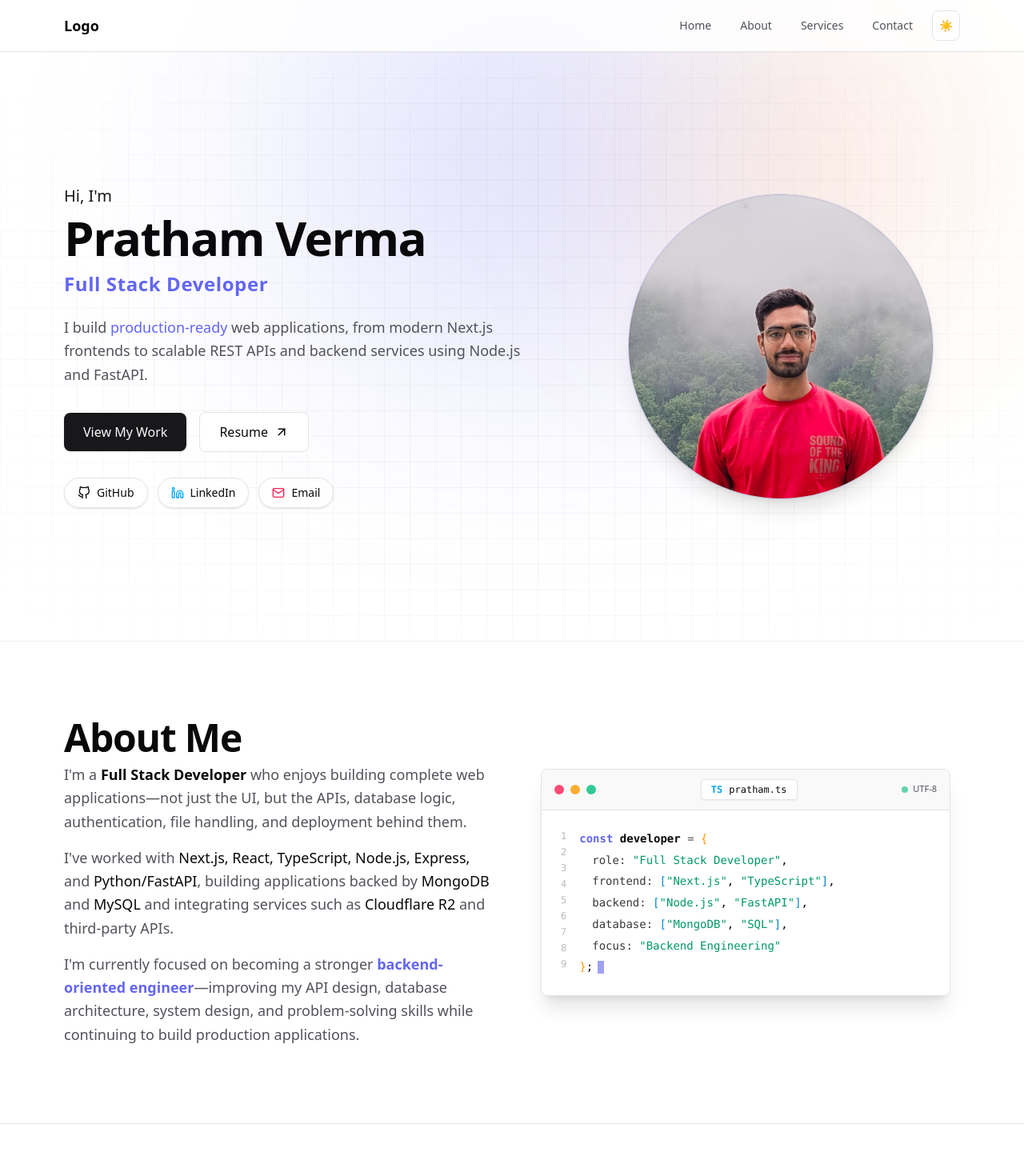
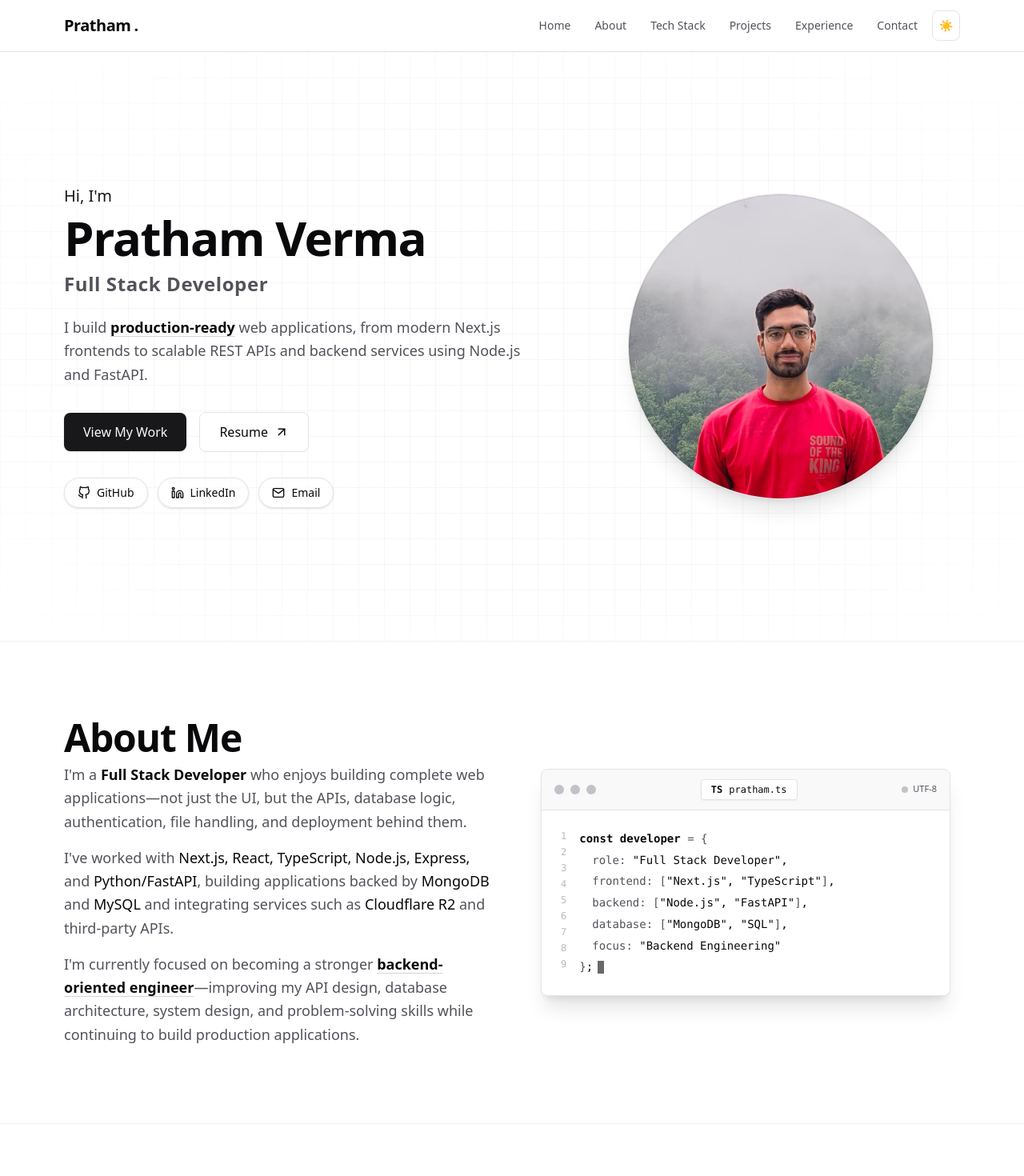
Before and after one commit to prathamverma77/personal-portfolio, a Next.js app: page / in a window 1280 px wide. Shown: the top 1470 px of the page at 80% size. Built offline with nearby package versions, Linux system fonts and the light colour scheme.

Commit message:
subtle changes

```diff
--- a/src/app/globals.css
+++ b/src/app/globals.css
@@ -1,16 +1,17 @@
 @import "tailwindcss";
 
+html {
+  scroll-behavior: smooth;
+}
 
-
-
-/* ok so the color theme will be am using is only black and white and some gray too lets just make the variables for that  */
+/* Minimalist Monochrome Theme Variables (Black + White + Gray) */
 
 :root {
   --background: #ffffff;
   --foreground: #09090b;
   --muted: #f4f4f5;
   --muted-foreground: #52525b;
-  --brand-accent: #6366f1;
+  --brand-accent: #18181b;
   --popover: #ffffff;
   --popover-foreground: #09090b;
   --card: #ffffff;
@@ -38,8 +39,8 @@
   --background: #09090b;
   --foreground: #fafafa;
   --muted: #27272a;
-  --muted-foreground: #d4d4d8;
-  --brand-accent: #818cf8;
+  --muted-foreground: #a1a1aa;
+  --brand-accent: #ffffff;
   --popover: #09090b;
   --popover-foreground: #fafafa;
   --card: #18181b;
@@ -84,57 +85,3 @@ body {
   background-color: var(--background);
   color: var(--foreground);
 }
-
-/* Fixed Ambient Background Glow (ChaiCode Inspired) */
-.ambient-glow-fixed {
-  position: fixed;
-  top: -180px;
-  left: 50%;
-  transform: translateX(-50%);
-  width: 1200px;
-  height: 750px;
-  pointer-events: none;
-  z-index: 0;
-  border-radius: 9999px;
-  filter: blur(100px);
-  background: radial-gradient(
-    circle at center,
-    rgba(99, 102, 241, 0.22) 0%,
-    rgba(99, 102, 241, 0.06) 45%,
-    transparent 70%
-  );
-}
-
-.dark .ambient-glow-fixed {
-  background: radial-gradient(
-    circle at center,
-    rgba(129, 140, 248, 0.35) 0%,
-    rgba(99, 102, 241, 0.12) 45%,
-    transparent 70%
-  );
-}
-
-.ambient-glow-warm {
-  position: fixed;
-  top: -120px;
-  right: -100px;
-  width: 750px;
-  height: 650px;
-  pointer-events: none;
-  z-index: 0;
-  border-radius: 9999px;
-  filter: blur(100px);
-  background: radial-gradient(
-    circle at center,
-    rgba(249, 115, 22, 0.15) 0%,
-    transparent 65%
-  );
-}
-
-.dark .ambient-glow-warm {
-  background: radial-gradient(
-    circle at center,
-    rgba(249, 115, 22, 0.22) 0%,
-    transparent 65%
-  );
-}
--- a/src/app/layout.tsx
+++ b/src/app/layout.tsx
@@ -29,11 +29,7 @@ export default function RootLayout({
       lang="en"
       className={`${geistSans.variable} ${geistMono.variable} h-full antialiased`}
     >
-      <body className="min-h-full flex flex-col relative bg-[var(--background)] text-[var(--foreground)] selection:bg-[var(--brand-accent)]/20 selection:text-[var(--brand-accent)]">
-        {/* Fixed Ambient Background Glow Layers (ChaiCode Style) */}
-        <div className="ambient-glow-fixed" />
-        <div className="ambient-glow-warm" />
-
+      <body className="min-h-full flex flex-col relative bg-[var(--background)] text-[var(--foreground)] selection:bg-[var(--foreground)] selection:text-[var(--background)]">
         <div className="relative z-10 flex flex-col min-h-screen">
           <Navbar />
           <main className="flex-grow">
--- a/src/components/layout/Footer.tsx
+++ b/src/components/layout/Footer.tsx
@@ -2,7 +2,7 @@ import React from 'react';
 
 const Footer = () => {
   return (
-    <footer className="w-full py-6 bg-[var(--background)] text-[var(--muted-foreground)] border-t border-[var(--border)] transition-colors duration-200">
+    <footer className="w-full py-6 bg-transparent text-[var(--muted-foreground)] border-t border-[var(--border)]/50 transition-colors duration-200">
       <div className="max-w-6xl mx-auto px-4 flex flex-col sm:flex-row items-center justify-between gap-3 text-xs font-medium">
         <p>© {new Date().getFullYear()} Pratham Verma. Built with Next.js & Tailwind CSS.</p>
 
--- a/src/components/layout/Navbar.tsx
+++ b/src/components/layout/Navbar.tsx
@@ -4,10 +4,12 @@ import { useState, useEffect } from 'react';
 import Link from 'next/link';
 
 const NAV_LINKS = [
-  { label: 'Home', href: '/' },
-  { label: 'About', href: '/about' },
-  { label: 'Services', href: '/services' },
-  { label: 'Contact', href: '/contact' },
+  { label: 'Home', href: '#hero' },
+  { label: 'About', href: '#about' },
+  { label: 'Tech Stack', href: '#stack' },
+  { label: 'Projects', href: '#projects' },
+  { label: 'Experience', href: '#experience' },
+  { label: 'Contact', href: '#contact' },
 ] as const;
 
 export default function Navbar() {
@@ -44,22 +46,22 @@ export default function Navbar() {
       <div className="max-w-6xl mx-auto px-4 h-16 flex items-center justify-between">
         {/* Brand Logo */}
         <Link
-          href="/"
-          className="font-bold text-lg text-[var(--foreground)] hover:text-[var(--muted-foreground)] transition-colors"
+          href="#hero"
+          className="font-extrabold text-xl tracking-tight text-[var(--foreground)] hover:text-[var(--brand-accent)] transition-colors flex items-center gap-1"
         >
-          Logo
+          Pratham<span className="text-[var(--brand-accent)]">.</span>
         </Link>
 
         {/* Desktop Links & Theme Toggle */}
-        <div className="hidden md:flex items-center gap-3 text-sm font-medium">
+        <div className="hidden md:flex items-center gap-1.5 text-sm font-medium">
           {NAV_LINKS.map((link) => (
-            <Link
+            <a
               key={link.href}
               href={link.href}
               className="px-3 py-2 rounded-[var(--radius)] text-[var(--muted-foreground)] hover:text-[var(--foreground)] hover:bg-[var(--accent)] transition-colors"
             >
               {link.label}
-            </Link>
+            </a>
           ))}
 
           {/* Theme Toggle Button */}
@@ -96,14 +98,14 @@ export default function Navbar() {
       {isOpen && (
         <div className="md:hidden border-t border-[var(--border)] bg-[var(--popover)] text-[var(--popover-foreground)] px-4 py-3 flex flex-col gap-2 text-sm font-medium">
           {NAV_LINKS.map((link) => (
-            <Link
+            <a
               key={link.href}
               href={link.href}
               onClick={() => setIsOpen(false)}
               className="px-3 py-2 rounded-[var(--radius)] text-[var(--muted-foreground)] hover:text-[var(--foreground)] hover:bg-[var(--accent)] transition-colors"
             >
               {link.label}
-            </Link>
+            </a>
           ))}
         </div>
       )}
--- a/src/components/sections/AboutMe.tsx
+++ b/src/components/sections/AboutMe.tsx
@@ -12,7 +12,7 @@ import React from 'react';
  */
 const AboutMe = () => {
   return (
-    <section className="w-full py-16 md:py-24 bg-transparent text-[var(--foreground)] border-t border-[var(--border)]/50">
+    <section id="about" className="w-full py-16 md:py-24 bg-transparent text-[var(--foreground)] border-t border-[var(--border)]/50">
       {/* 2-Column Responsive Layout Grid */}
       <div className="max-w-6xl mx-auto px-4 grid grid-cols-1 md:grid-cols-2 gap-12 items-center">
         {/* Left Column: Developer Overview & Technical Scope */}
@@ -34,31 +34,28 @@ const AboutMe = () => {
 
           {/* Paragraph 3: Current Career Focus & Trajectory */}
           <p className="text-base md:text-lg text-[var(--muted-foreground)] leading-relaxed">
-            I'm currently focused on becoming a stronger <span className="text-[var(--brand-accent)] font-semibold">backend-oriented engineer</span>—improving my API design, database architecture, system design, and problem-solving skills while continuing to build production applications.
+            I'm currently focused on becoming a stronger <span className="text-[var(--foreground)] font-semibold underline decoration-zinc-500/30 underline-offset-4">backend-oriented engineer</span>—improving my API design, database architecture, system design, and problem-solving skills while continuing to build production applications.
           </p>
         </div>
 
         {/* Right Column: Visual Workspace IDE Code Panel */}
         <div className="flex justify-center items-center">
-          <div className="w-full max-w-lg rounded-[var(--radius)] bg-[var(--card)] border border-[var(--border)] shadow-xl overflow-hidden font-mono text-sm group hover:border-[var(--brand-accent)]/40 transition-all duration-500 relative">
-            {/* Soft Ambient Radial Glow Effect */}
-            <div className="absolute -inset-1 bg-[radial-gradient(circle_at_top_right,var(--brand-accent)/0.12_0%,transparent_60%)] pointer-events-none" />
-
+          <div className="w-full max-w-lg rounded-[var(--radius)] bg-[var(--card)] border border-[var(--border)] shadow-xl overflow-hidden font-mono text-sm group hover:border-[var(--foreground)]/30 transition-all duration-500 relative">
             {/* IDE Window Titlebar with Mac-style controls & active tab */}
             <div className="flex items-center justify-between px-4 py-3 bg-[var(--accent)]/50 border-b border-[var(--border)] text-xs">
               {/* Window Action Dots */}
               <div className="flex items-center gap-2">
-                <span className="w-3 h-3 rounded-full bg-rose-500/80 inline-block" />
-                <span className="w-3 h-3 rounded-full bg-amber-500/80 inline-block" />
-                <span className="w-3 h-3 rounded-full bg-emerald-500/80 inline-block" />
+                <span className="w-3 h-3 rounded-full bg-zinc-400/60 dark:bg-zinc-600/80 inline-block" />
+                <span className="w-3 h-3 rounded-full bg-zinc-400/60 dark:bg-zinc-600/80 inline-block" />
+                <span className="w-3 h-3 rounded-full bg-zinc-400/60 dark:bg-zinc-600/80 inline-block" />
               </div>
               {/* Active Tab Badge */}
               <div className="flex items-center gap-2 px-3 py-1 rounded bg-[var(--background)] border border-[var(--border)] text-[var(--foreground)] font-medium text-xs shadow-xs">
-                <span className="text-sky-500 font-bold">TS</span> pratham.ts
+                <span className="text-[var(--foreground)] font-bold">TS</span> pratham.ts
               </div>
               {/* File Encoding / Live Status Dot */}
               <div className="flex items-center gap-1.5 text-[11px] text-[var(--muted-foreground)] font-sans">
-                <span className="w-2 h-2 rounded-full bg-emerald-500 animate-pulse" />
+                <span className="w-2 h-2 rounded-full bg-zinc-400 dark:bg-zinc-500 animate-pulse" />
                 UTF-8
               </div>
             </div>
@@ -82,44 +79,44 @@ const AboutMe = () => {
                 {/* TypeScript Code Representation */}
                 <div className="space-y-1 font-mono">
                   <div>
-                    <span className="text-[var(--brand-accent)] font-semibold">const</span>{" "}
+                    <span className="text-[var(--foreground)] font-semibold">const</span>{" "}
                     <span className="text-[var(--foreground)] font-semibold">developer</span>{" "}
                     <span className="text-[var(--muted-foreground)]">=</span>{" "}
-                    <span className="text-amber-500">&#123;</span>
+                    <span className="text-[var(--muted-foreground)]">&#123;</span>
                   </div>
                   <div className="pl-4">
-                    <span className="text-[var(--foreground)]/80">role:</span>{" "}
-                    <span className="text-emerald-600 dark:text-emerald-400">"Full Stack Developer"</span>,
+                    <span className="text-[var(--muted-foreground)]">role:</span>{" "}
+                    <span className="text-[var(--foreground)]">"Full Stack Developer"</span>,
                   </div>
                   <div className="pl-4">
-                    <span className="text-[var(--foreground)]/80">frontend:</span>{" "}
-                    <span className="text-sky-600 dark:text-sky-400">[</span>
-                    <span className="text-emerald-600 dark:text-emerald-400">"Next.js"</span>,{" "}
-                    <span className="text-emerald-600 dark:text-emerald-400">"TypeScript"</span>
-                    <span className="text-sky-600 dark:text-sky-400">]</span>,
+                    <span className="text-[var(--muted-foreground)]">frontend:</span>{" "}
+                    <span className="text-[var(--muted-foreground)]">[</span>
+                    <span className="text-[var(--foreground)]">"Next.js"</span>,{" "}
+                    <span className="text-[var(--foreground)]">"TypeScript"</span>
+                    <span className="text-[var(--muted-foreground)]">]</span>,
                   </div>
                   <div className="pl-4">
-                    <span className="text-[var(--foreground)]/80">backend:</span>{" "}
-                    <span className="text-sky-600 dark:text-sky-400">[</span>
-                    <span className="text-emerald-600 dark:text-emerald-400">"Node.js"</span>,{" "}
-                    <span className="text-emerald-600 dark:text-emerald-400">"FastAPI"</span>
-                    <span className="text-sky-600 dark:text-sky-400">]</span>,
+                    <span className="text-[var(--muted-foreground)]">backend:</span>{" "}
+                    <span className="text-[var(--muted-foreground)]">[</span>
+                    <span className="text-[var(--foreground)]">"Node.js"</span>,{" "}
+                    <span className="text-[var(--foreground)]">"FastAPI"</span>
+                    <span className="text-[var(--muted-foreground)]">]</span>,
                   </div>
                   <div className="pl-4">
-                    <span className="text-[var(--foreground)]/80">database:</span>{" "}
-                    <span className="text-sky-600 dark:text-sky-400">[</span>
-                    <span className="text-emerald-600 dark:text-emerald-400">"MongoDB"</span>,{" "}
-                    <span className="text-emerald-600 dark:text-emerald-400">"SQL"</span>
-                    <span className="text-sky-600 dark:text-sky-400">]</span>,
+                    <span className="text-[var(--muted-foreground)]">database:</span>{" "}
+                    <span className="text-[var(--muted-foreground)]">[</span>
+                    <span className="text-[var(--foreground)]">"MongoDB"</span>,{" "}
+                    <span className="text-[var(--foreground)]">"SQL"</span>
+                    <span className="text-[var(--muted-foreground)]">]</span>,
                   </div>
                   <div className="pl-4">
-                    <span className="text-[var(--foreground)]/80">focus:</span>{" "}
-                    <span className="text-emerald-600 dark:text-emerald-400">"Backend Engineering"</span>
+                    <span className="text-[var(--muted-foreground)]">focus:</span>{" "}
+                    <span className="text-[var(--foreground)]">"Backend Engineering"</span>
                   </div>
                   <div>
-                    <span className="text-amber-500">&#125;</span>;
+                    <span className="text-[var(--muted-foreground)]">&#125;</span>;
                     {/* Animated Blinking Cursor */}
-                    <span className="inline-block w-2 h-4 ml-1.5 bg-[var(--brand-accent)] animate-pulse align-middle" />
+                    <span className="inline-block w-2 h-4 ml-1.5 bg-[var(--foreground)] animate-pulse align-middle" />
                   </div>
                 </div>
               </div>
--- a/src/components/sections/Contact.tsx
+++ b/src/components/sections/Contact.tsx
@@ -20,7 +20,7 @@ const Contact = () => {
   };
 
   return (
-    <section id="contact" className="w-full py-16 md:py-24 bg-[var(--background)] text-[var(--foreground)] border-t border-[var(--border)]">
+    <section id="contact" className="w-full py-16 md:py-24 bg-transparent text-[var(--foreground)] border-t border-[var(--border)]/50">
       <div className="max-w-6xl mx-auto px-4">
         {/* Header */}
         <div className="flex flex-col items-start mb-12">
--- a/src/components/sections/ExpTimeline.tsx
+++ b/src/components/sections/ExpTimeline.tsx
@@ -32,7 +32,7 @@ const EXPERIENCES = [
 
 const ExpTimeline = () => {
   return (
-    <section className="w-full py-16 md:py-24 bg-[var(--background)] text-[var(--foreground)] border-t border-[var(--border)]">
+    <section id="experience" className="w-full py-16 md:py-24 bg-transparent text-[var(--foreground)] border-t border-[var(--border)]/50">
       <div className="max-w-6xl mx-auto px-4">
         {/* Section Header */}
         <div className="flex flex-col items-start mb-16">
--- a/src/components/sections/GithubStats.tsx
+++ b/src/components/sections/GithubStats.tsx
@@ -28,7 +28,7 @@ const GithubStats = () => {
   }, []);
 
   return (
-    <section className="w-full py-16 md:py-24 bg-[var(--background)] text-[var(--foreground)] border-t border-[var(--border)]">
+    <section className="w-full py-16 md:py-24 bg-transparent text-[var(--foreground)] border-t border-[var(--border)]/50">
       <div className="max-w-6xl mx-auto px-4">
         {/* Header */}
         <div className="flex flex-col items-start mb-12">
--- a/src/components/sections/Hero.tsx
+++ b/src/components/sections/Hero.tsx
@@ -10,7 +10,7 @@ import { FiGithub, FiLinkedin, FiMail, FiArrowUpRight } from 'react-icons/fi';
  */
 const Hero = () => {
     return (
-        <section className="w-full min-h-[85vh] lg:min-h-[calc(100vh-4rem)] flex items-center justify-center relative bg-transparent text-[var(--foreground)] overflow-hidden py-12 lg:py-0">
+        <section id="hero" className="w-full min-h-[85vh] lg:min-h-[calc(100vh-4rem)] flex items-center justify-center relative bg-transparent text-[var(--foreground)] overflow-hidden py-12 lg:py-0">
             {/* Ambient Background Depth Layers */}
             {/* Layer 1: Subtle grid overlay with a centered radial vignette mask */}
             <div className="absolute inset-0 bg-[linear-gradient(to_right,#80808012_1px,transparent_1px),linear-gradient(to_bottom,#80808012_1px,transparent_1px)] bg-[size:32px_32px] [mask-image:radial-gradient(ellipse_70%_70%_at_50%_50%,#000_50%,transparent_100%)] pointer-events-none" />
@@ -32,14 +32,14 @@ const Hero = () => {
                         Pratham Verma
                     </h1>
 
-                    {/* Primary Role / Title with Brand Accent */}
-                    <h2 className="text-xl md:text-2xl font-semibold text-[var(--brand-accent)] mb-6 tracking-wide">
+                    {/* Primary Role / Title */}
+                    <h2 className="text-xl md:text-2xl font-semibold text-[var(--muted-foreground)] mb-6 tracking-wide">
                         Full Stack Developer
                     </h2>
 
                     {/* Short Introduction Paragraph */}
                     <p className="text-base md:text-lg text-[var(--muted-foreground)] mb-8 leading-relaxed max-w-xl">
-                        I build <span className="text-[var(--brand-accent)] font-medium">production-ready</span> web applications,
+                        I build <span className="text-[var(--foreground)] font-semibold underline decoration-zinc-500/30 underline-offset-4">production-ready</span> web applications,
                         from modern Next.js frontends to scalable
                         REST APIs and backend services using
                         Node.js and FastAPI.
@@ -59,7 +59,7 @@ const Hero = () => {
                             href="/resume.pdf"
                             target="_blank"
                             rel="noopener noreferrer"
-                            className="bg-[var(--background)] text-[var(--foreground)] font-medium px-6 py-3 rounded-[var(--radius)] text-base border border-[var(--border)] hover:bg-[var(--accent)] hover:border-[var(--brand-accent)]/40 hover:text-[var(--brand-accent)] transition-all inline-flex items-center gap-2"
+                            className="bg-[var(--background)] text-[var(--foreground)] font-medium px-6 py-3 rounded-[var(--radius)] text-base border border-[var(--border)] hover:bg-[var(--accent)] hover:border-[var(--foreground)]/40 transition-all inline-flex items-center gap-2"
                         >
                             Resume <FiArrowUpRight className="text-lg" />
                         </a>
@@ -72,7 +72,7 @@ const Hero = () => {
                             href="https://github.com/prathamverma77"
                             target="_blank"
                             rel="noopener noreferrer"
-                            className="inline-flex items-center gap-2 px-4 py-2 rounded-full border border-[var(--border)] bg-[var(--background)]/60 hover:bg-[var(--accent)] hover:border-[var(--brand-accent)]/40 hover:text-[var(--brand-accent)] text-[var(--foreground)] transition-all shadow-sm"
+                            className="inline-flex items-center gap-2 px-4 py-2 rounded-full border border-[var(--border)] bg-[var(--background)]/60 hover:bg-[var(--accent)] hover:border-[var(--foreground)]/40 text-[var(--foreground)] transition-all shadow-sm"
                         >
                             <FiGithub className="text-base" /> GitHub
                         </a>
@@ -81,28 +81,27 @@ const Hero = () => {
                             href="https://www.linkedin.com/in/prathamverma77/"
                             target="_blank"
                             rel="noopener noreferrer"
-                            className="inline-flex items-center gap-2 px-4 py-2 rounded-full border border-[var(--border)] bg-[var(--background)]/60 hover:bg-[var(--accent)] hover:border-[var(--brand-accent)]/40 hover:text-[var(--brand-accent)] text-[var(--foreground)] transition-all shadow-sm"
+                            className="inline-flex items-center gap-2 px-4 py-2 rounded-full border border-[var(--border)] bg-[var(--background)]/60 hover:bg-[var(--accent)] hover:border-[var(--foreground)]/40 text-[var(--foreground)] transition-all shadow-sm"
                         >
-                            <FiLinkedin className="text-base text-sky-500" /> LinkedIn
+                            <FiLinkedin className="text-base text-[var(--foreground)]" /> LinkedIn
                         </a>
                         {/* Direct Email */}
                         <a
                             href="mailto:prathamverma1980@gmail.com"
-                            className="inline-flex items-center gap-2 px-4 py-2 rounded-full border border-[var(--border)] bg-[var(--background)]/60 hover:bg-[var(--accent)] hover:border-[var(--brand-accent)]/40 hover:text-[var(--brand-accent)] text-[var(--foreground)] transition-all shadow-sm"
+                            className="inline-flex items-center gap-2 px-4 py-2 rounded-full border border-[var(--border)] bg-[var(--background)]/60 hover:bg-[var(--accent)] hover:border-[var(--foreground)]/40 text-[var(--foreground)] transition-all shadow-sm"
                         >
-                            <FiMail className="text-base text-rose-500" /> Email
+                            <FiMail className="text-base text-[var(--foreground)]" /> Email
                         </a>
                     </div>
                 </div>
 
                 {/* Right Column: Profile Image Display */}
                 <div className="relative w-full max-w-md flex justify-center">
-                    {/* Multi-layered soft radial ambient glow directly behind profile image */}
-                    <div className="absolute -inset-10 sm:-inset-16 rounded-full bg-[radial-gradient(circle_at_center,var(--brand-accent)/0.15_0%,transparent_70%)] blur-3xl pointer-events-none" />
-                    <div className="absolute -inset-4 sm:-inset-8 rounded-full bg-[radial-gradient(circle_at_center,var(--brand-accent)/0.25_0%,transparent_60%)] blur-2xl pointer-events-none" />
+                    {/* Subtle monochrome ambient shadow directly behind profile image */}
+                    <div className="absolute -inset-8 sm:-inset-12 rounded-full bg-[radial-gradient(circle_at_center,var(--foreground)/0.06_0%,transparent_70%)] blur-2xl pointer-events-none" />
 
                     {/* Rounded Profile Image Container with subtle ring and hover scaling */}
-                    <div className="relative w-72 h-72 sm:w-80 sm:h-80 md:w-[380px] md:h-[380px] rounded-full overflow-hidden ring-1 ring-[var(--brand-accent)]/20 shadow-xl transition-all duration-700 ease-out hover:scale-[1.02] hover:ring-[var(--brand-accent)]/40 group">
+                    <div className="relative w-72 h-72 sm:w-80 sm:h-80 md:w-[380px] md:h-[380px] rounded-full overflow-hidden ring-1 ring-[var(--border)] shadow-xl transition-all duration-700 ease-out hover:scale-[1.02] hover:ring-[var(--foreground)]/30 group">
                         <img
                             src="/portfolio%20pic.jpeg"
                             alt="Pratham Verma"
--- a/src/components/sections/MyStack.tsx
+++ b/src/components/sections/MyStack.tsx
@@ -142,7 +142,7 @@ const STACK_CATEGORIES = [
 
 const MyStack = () => {
   return (
-    <section className="w-full py-16 md:py-24 bg-[var(--background)] text-[var(--foreground)] border-t border-[var(--border)]">
+    <section id="stack" className="w-full py-16 md:py-24 bg-transparent text-[var(--foreground)] border-t border-[var(--border)]/50">
       <div className="max-w-6xl mx-auto px-4">
         {/* Section Header */}
         <div className="flex flex-col items-start mb-12">
--- a/src/components/sections/Projects.tsx
+++ b/src/components/sections/Projects.tsx
@@ -32,7 +32,7 @@ const PROJECTS = [
 
 const Projects = () => {
   return (
-    <section className="w-full py-16 md:py-24 bg-[var(--background)] text-[var(--foreground)] border-t border-[var(--border)]">
+    <section id="projects" className="w-full py-16 md:py-24 bg-transparent text-[var(--foreground)] border-t border-[var(--border)]/50">
       <div className="max-w-6xl mx-auto px-4">
         {/* Section Header */}
         <div className="flex flex-col items-start mb-12">
```
